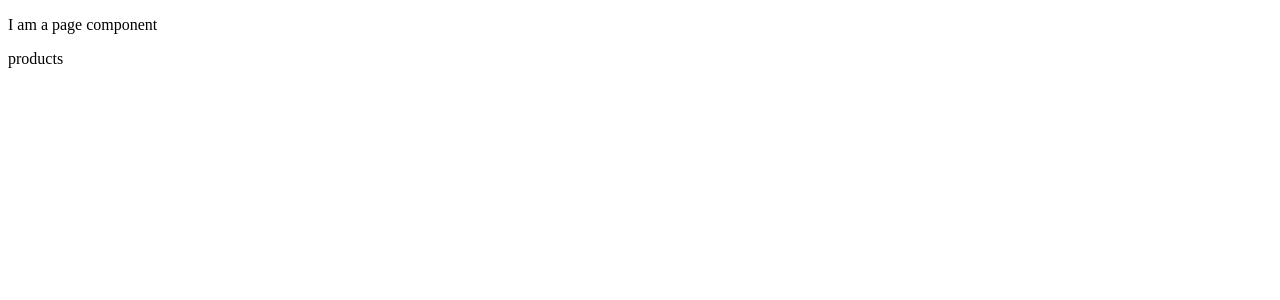
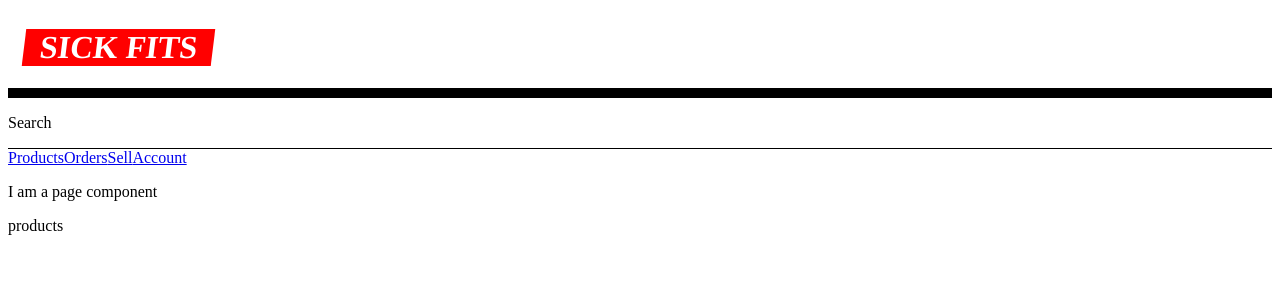
Before and after one commit to Owen5e/Advanced-React, a Next.js app in the folder sick-fits/frontend/: page /products in a window 1280 px wide. Shown: the top 300 px of the page. Built offline with nearby package versions, Linux system fonts and the light colour scheme.

Commit message:
added navbar

```diff
--- a/sick-fits/frontend/components/Header.js
+++ b/sick-fits/frontend/components/Header.js
@@ -0,0 +1,52 @@
+import Link from 'next/link';
+import styled from 'styled-components';
+import Nav from './Nav';
+
+const Logo = styled.h1`
+  font-size: 2rem;
+  background-color: red;
+  position: relative;
+
+  transform: skew(-7deg);
+  margin-left: 1rem;
+  z-index: 2;
+
+  a {
+    text-decoration: none;
+    padding: 0.5rem 1rem;
+    text-transform: uppercase;
+    color: white;
+  }
+`;
+
+const HeaderStyles = styled.header`
+  .bar {
+    border-bottom: 10px solid var(--black, black);
+    display: grid;
+    grid-template-columns: auto 1fr;
+    justify-content: space-between;
+    align-items: center;
+  }
+
+  .sub-bar {
+    display: grid;
+    grid-template-columns: 1fr auto;
+    border-bottom: 1px solid var(--black, black);
+  }
+`;
+
+export default function Header() {
+  return (
+    <HeaderStyles>
+      <div className="bar">
+        <Logo>
+          <Link href="/">Sick Fits</Link>
+        </Logo>
+      </div>
+      <div className="sub-bar">
+        <p>Search</p>
+      </div>
+      <Nav />
+    </HeaderStyles>
+  );
+}
--- /dev/null
+++ b/sick-fits/frontend/components/Nav.js
@@ -0,0 +1,12 @@
+import Link from 'next/link';
+
+export default function Nav() {
+  return (
+    <nav>
+      <Link href="/products">Products</Link>
+      <Link href="/order">Orders</Link>
+      <Link href="/sell">Sell</Link>
+      <Link href="/account">Account</Link>
+    </nav>
+  );
+}
--- a/sick-fits/frontend/components/Page.js
+++ b/sick-fits/frontend/components/Page.js
@@ -1,8 +1,10 @@
 import PropTypes from 'prop-types';
+import Header from './Header';
 
 export default function Page({ children }) {
   return (
     <div>
+      <Header />
       <p>I am a page component</p>
       {children}
     </div>
```
